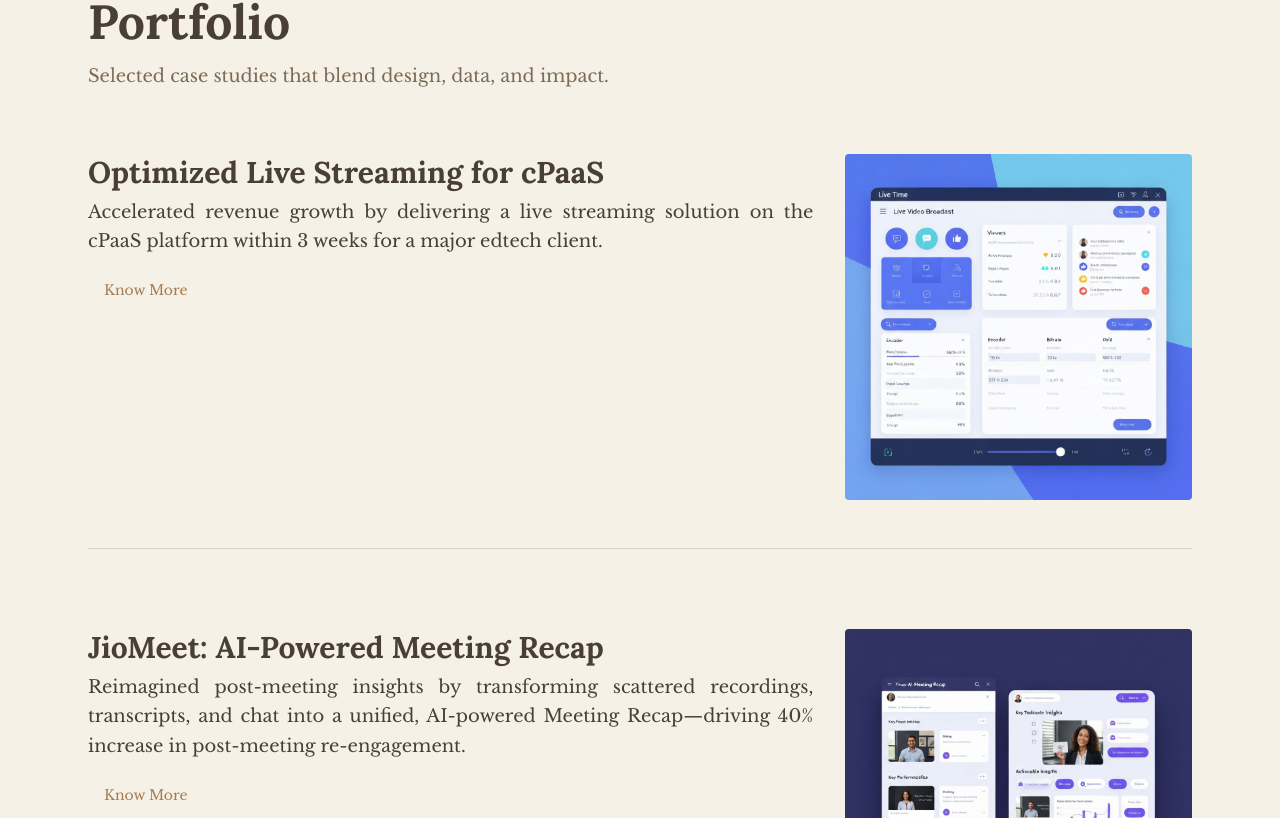
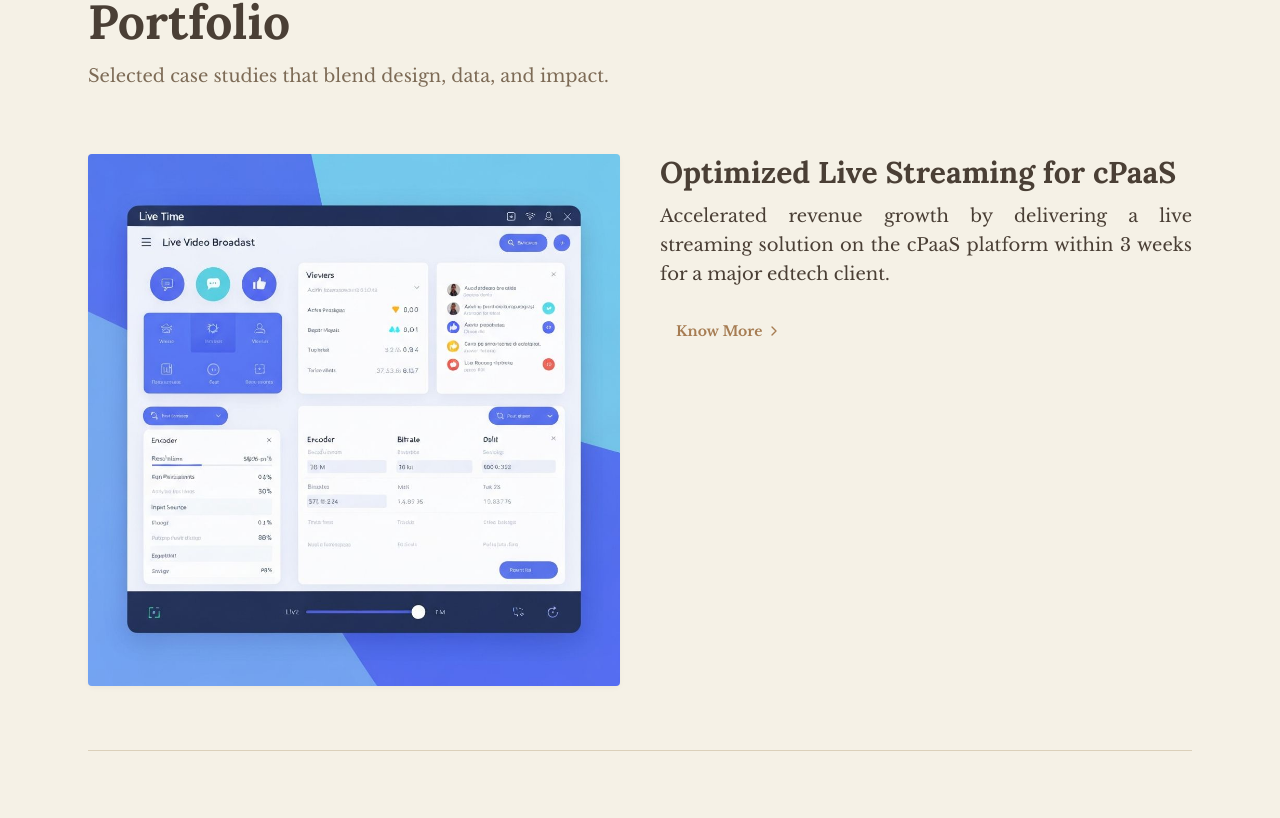
Before and after one commit to harshalir23/v0-product-manager-portfolio, a Next.js app: page / in a window 1280 px wide. Shown: the part 2422-3240 px from the top of the page. Built offline with nearby package versions, Linux system fonts and the light colour scheme.

Commit message:
feat: enhance portfolio component layout and interactivity
Update to 2-column layout, image styling, button animation, and responsive typography.

Co-authored-by: null <228171754+harshalir23@users.noreply.github.com>

```diff
--- a/components/portfolio.tsx
+++ b/components/portfolio.tsx
@@ -2,6 +2,7 @@
 
 import { useState } from "react"
 import { caseStudiesData } from "@/lib/case-studies"
+import { ChevronRight } from "lucide-react"
 
 export default function Portfolio() {
   const [expandedIndex, setExpandedIndex] = useState<number | null>(null)
@@ -19,27 +20,44 @@ export default function Portfolio() {
         <div className="space-y-12 sm:space-y-16 md:space-y-20">
           {caseStudiesData.map((study, idx) => (
             <div key={idx}>
-              <div className="grid grid-cols-1 md:grid-cols-3 gap-4 sm:gap-6 md:gap-8">
-                {/* Left column: Title, Description, and Expanded Content */}
-                <div className="order-2 md:order-1 md:col-span-2 space-y-2">
-                  <h3 className="font-serif text-xl sm:text-2xl md:text-3xl font-bold text-foreground">
-                    {study.title}
-                  </h3>
-                  <p className="text-sm sm:text-base md:text-lg text-foreground leading-relaxed text-justify">{study.overview}</p>
+              <div className="grid grid-cols-1 lg:grid-cols-2 gap-4 sm:gap-6 md:gap-8 lg:gap-10">
+                {/* Left column: Image - Prominent */}
+                <div className="relative w-full aspect-video lg:aspect-square rounded-lg overflow-hidden bg-muted shadow-md order-1">
+                  <img
+                    src={study.image || "/placeholder.svg"}
+                    alt={study.title}
+                    className="w-full h-full object-cover hover:scale-105 transition-transform duration-300"
+                  />
+                </div>
+
+                {/* Right column: Title, Description, and Expanded Content */}
+                <div className="flex flex-col justify-start order-2 space-y-3 sm:space-y-4">
+                  <div>
+                    <h3 className="font-serif text-xl sm:text-2xl lg:text-3xl font-bold text-foreground">
+                      {study.title}
+                    </h3>
+                    <p className="text-sm sm:text-base lg:text-lg text-foreground leading-relaxed text-justify mt-2 sm:mt-3">
+                      {study.overview}
+                    </p>
+                  </div>
 
                   {/* Know More Button when not expanded */}
                   {expandedIndex !== idx && (
                     <button
                       onClick={() => setExpandedIndex(idx)}
-                      className="mt-2 px-4 py-2 text-sm font-medium text-primary hover:text-primary/80 transition-colors"
+                      className="inline-flex items-center gap-1 mt-2 px-4 py-2 text-sm font-semibold text-primary transition-all duration-300 relative w-fit group"
                     >
-                      Know More
+                      <span className="relative">
+                        Know More
+                        <span className="absolute bottom-0 left-0 w-0 h-0.5 bg-gradient-to-r from-primary to-secondary group-hover:w-full transition-all duration-300" />
+                      </span>
+                      <ChevronRight className="w-4 h-4 transition-transform duration-300 group-hover:translate-x-1" />
                     </button>
                   )}
 
                   {/* Expanded Content - Dynamically rendered from case study data */}
                   {expandedIndex === idx && study.sections && (
-                    <div className="mt-4 sm:mt-6 space-y-4 sm:space-y-6 pt-4">
+                    <div className="mt-4 sm:mt-6 space-y-4 sm:space-y-6 pt-4 border-t border-border">
                       {study.sections.map((section, sectionIdx) => (
                         <div key={sectionIdx} className="space-y-2">
                           <h4 className="text-base sm:text-lg font-bold text-foreground">{section.title}</h4>
@@ -76,24 +94,19 @@ export default function Portfolio() {
                       {/* Show Less Button */}
                       <button
                         onClick={() => setExpandedIndex(null)}
-                        className="mt-3 px-4 py-2 text-sm font-medium text-primary hover:text-primary/80 transition-colors"
+                        className="inline-flex items-center gap-1 mt-3 px-4 py-2 text-sm font-semibold text-primary transition-all duration-300 relative w-fit group"
                       >
-                        Show Less
+                        <span className="relative">
+                          Show Less
+                          <span className="absolute bottom-0 left-0 w-0 h-0.5 bg-gradient-to-r from-primary to-secondary group-hover:w-full transition-all duration-300" />
+                        </span>
+                        <ChevronRight className="w-4 h-4 transition-transform duration-300 rotate-180 group-hover:-translate-x-1" />
                       </button>
                     </div>
                   )}
                 </div>
-
-                {/* Right column: Image - Smaller size */}
-                <div className="relative w-full aspect-square rounded-lg overflow-hidden bg-muted order-1 md:order-2 h-fit">
-                  <img
-                    src={study.image || "/placeholder.svg"}
-                    alt={study.title}
-                    className="w-full h-full object-cover"
-                  />
-                </div>
               </div>
-              {idx !== caseStudiesData.length - 1 && <div className="mt-8 sm:mt-12 md:mt-12 border-t border-border" />}
+              {idx !== caseStudiesData.length - 1 && <div className="mt-8 sm:mt-12 md:mt-16 border-t border-border" />}
             </div>
           ))}
         </div>
```
